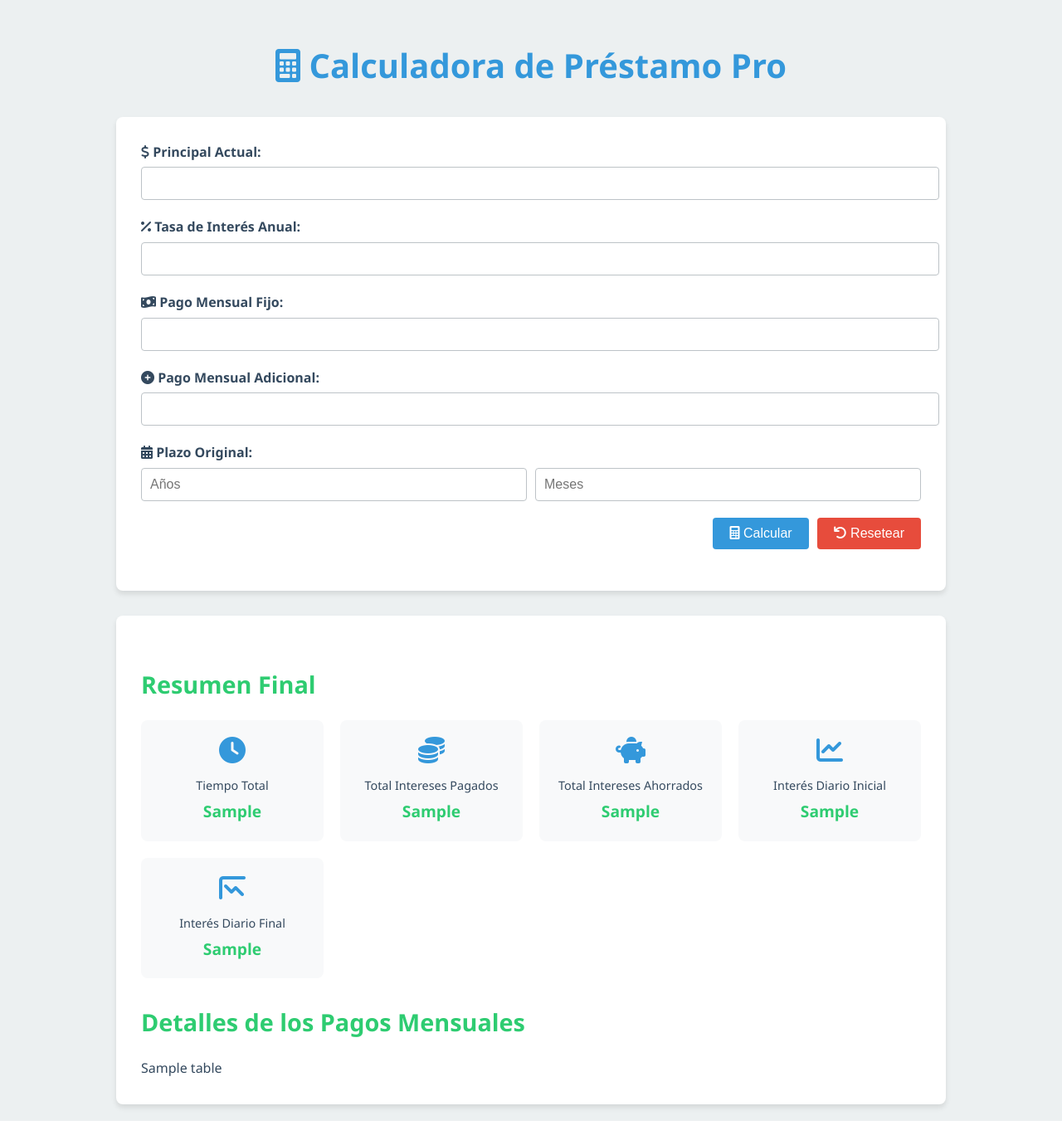
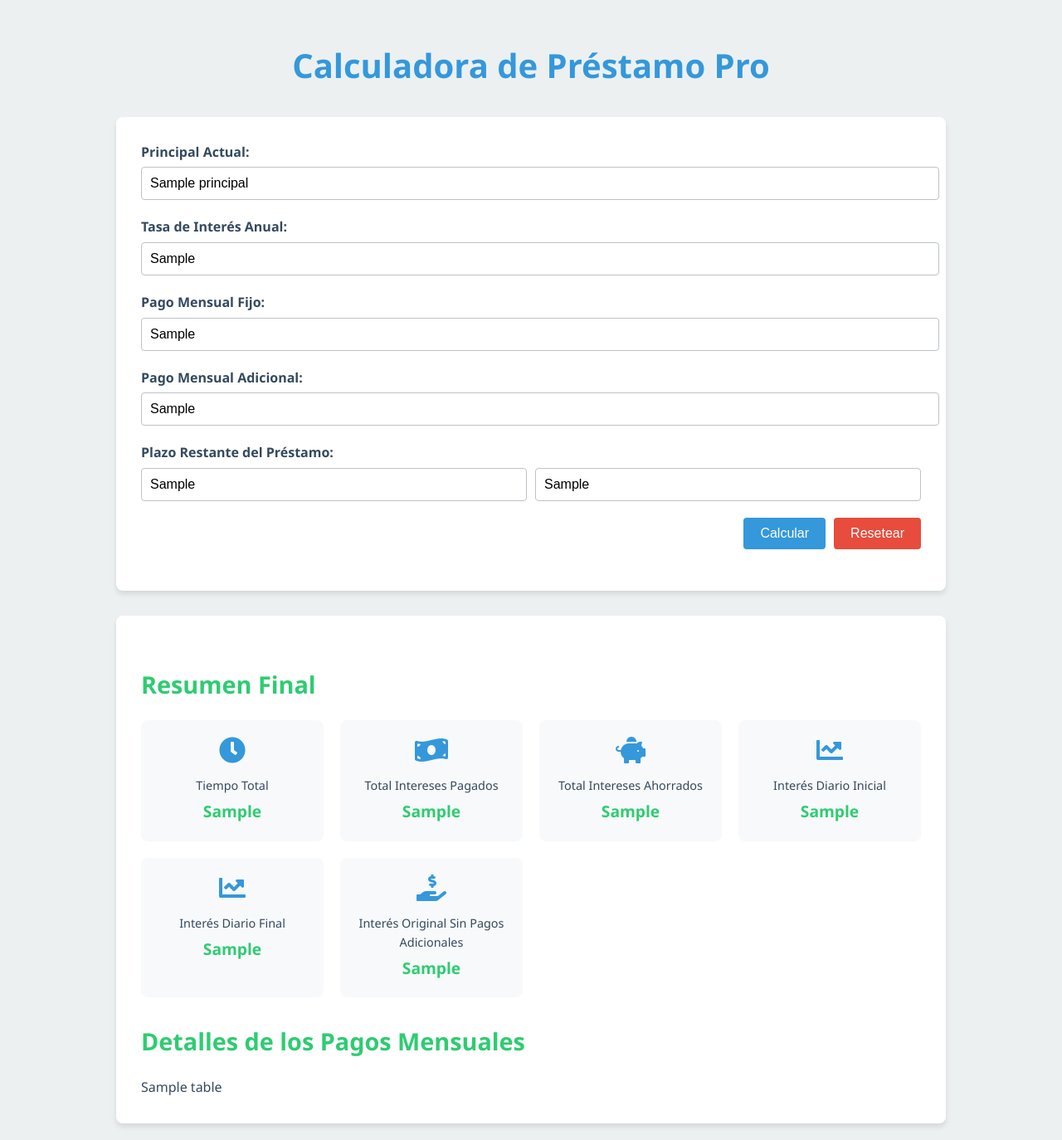
Before and after one commit to jf8989/loan-calculator, a Flask app: template templates/index.html in a window 1280 px wide. Shown: the whole page at 83% size. Before the commit the page ends 1351 px from the top, so only its background shows below. Run offline with Flask 3, Linux system fonts and the light colour scheme; the template is opened without the code that fills it: most values are stand-ins (such as "Sample title", 1, 10 or a date in 2020); parts of the project's set-up code (start-up, migrations or seed data) failed here and were passed over.

Commit message:
fixed the logic.  Everything matches based on the additional payments added.

```diff
--- a/app.py
+++ b/app.py
@@ -1,117 +1,134 @@
 from flask import Flask, request, render_template
 import pandas as pd
 import locale
+import logging
 
 locale.setlocale(locale.LC_ALL, 'en_US.UTF-8')
 
 app = Flask(__name__)
 
+# Set up logging
+logging.basicConfig(level=logging.DEBUG)
+
 def calcular_prestamo(principal, tasa_anual, pago_mensual_fijo, pago_mensual_adicional, plazo_anios, plazo_meses):
-    # Convertir las entradas a tipos numéricos
-    principal = float(principal.replace('$', '').replace(',', ''))
-    tasa_anual = float(tasa_anual.replace('%', ''))
-    pago_mensual_fijo = float(pago_mensual_fijo.replace('$', '').replace(',', ''))
-    pago_mensual_adicional = float(pago_mensual_adicional.replace('$', '').replace(',', ''))
-    plazo_anios = int(plazo_anios)
-    plazo_meses = int(plazo_meses)
+    try:
+        # Convert inputs to appropriate types
+        principal = float(principal.replace('$', '').replace(',', ''))
+        tasa_anual = float(tasa_anual.replace('%', ''))
+        pago_mensual_fijo = float(pago_mensual_fijo.replace('$', '').replace(',', ''))
+        pago_mensual_adicional = float(pago_mensual_adicional.replace('$', '').replace(',', ''))
+        plazo_total_meses = int(plazo_anios) * 12 + int(plazo_meses)
 
-    # Calcular el pago mensual total
-    pago_mensual_total = pago_mensual_fijo + pago_mensual_adicional
+        # Calculate monthly interest rate
+        tasa_mensual = tasa_anual / 12 / 100
 
-    # Calcular la tasa de interés mensual
-    tasa_mensual = tasa_anual / 12 / 100
+        # Calculate daily interest rate (not used in this calculation but kept for completeness)
+        tasa_diaria = tasa_anual / 365 / 100
 
-    # Calcular la tasa de interés diaria (aproximadamente)
-    tasa_diaria = tasa_anual / 365 / 100
+        # Calculate original interest if no additional payments are made
+        total_pagos_original = pago_mensual_fijo * plazo_total_meses
+        interes_original = total_pagos_original - principal
 
-    # Lista para almacenar los resultados mensuales
-    pagos = []
+        pagos = []
+        total_intereses_pagados = 0
+        mes = 0
+        saldo_restante = principal
 
-    # Inicializar variables
-    mes = 0
-    total_intereses_pagados = 0
-    interes_diario_inicial = principal * tasa_diaria
-    interes_diario_final = 0
+        while saldo_restante > 0 and mes < plazo_total_meses:
+            mes += 1
+            interes_mes = saldo_restante * tasa_mensual
+            pago_total = pago_mensual_fijo + pago_mensual_adicional
 
-    # Realizar los cálculos mensuales hasta que el préstamo esté pagado
-    while principal > 0:
-        mes += 1
-        # Calcular el interés del mes actual
-        pago_interes = principal * tasa_mensual
-        pago_principal = pago_mensual_total - pago_interes
+            if saldo_restante + interes_mes < pago_total:
+                # Pay the remaining balance with interest, adjust for last month with additional payments
+                if pago_mensual_adicional > 0:
+                    pago_total = saldo_restante + interes_mes
+                pago_principal = saldo_restante
+                interes_mes = pago_total - pago_principal  # Adjust interest to match the final payment
+                saldo_restante = 0
+            else:
+                pago_principal = pago_total - interes_mes
+                saldo_restante -= pago_principal
 
-        # Asegurarse de no pagar más del saldo restante
-        if pago_principal > principal:
-            pago_principal = principal
-            pago_mensual_total = pago_principal + pago_interes
+            total_intereses_pagados += interes_mes
 
-        # Reducir el principal
-        principal -= pago_principal
-        total_intereses_pagados += pago_interes
+            pagos.append((
+                mes,
+                f"${pago_total:.2f}",
+                f"${interes_mes:.2f}",
+                f"${pago_principal:.2f}",
+                f"${saldo_restante:.2f}"
+            ))
 
-        # Actualizar el interés diario final
-        interes_diario_final = principal * tasa_diaria
+            logging.debug(f"Month {mes}: Pago Total = ${pago_total:.2f}, Interes Mes = ${interes_mes:.2f}, Pago Principal = ${pago_principal:.2f}, Saldo Restante = ${saldo_restante:.2f}")
 
-        # Guardar los resultados del mes
-        pagos.append((
-            mes,
-            f"${pago_mensual_total:.2f}",
-            f"${pago_interes:.2f}",
-            f"${pago_principal:.2f}",
-            f"${principal:.2f}"
-        ))
+            if saldo_restante == 0:
+                break
 
-    # Convertir los resultados a un DataFrame de pandas para facilitar la visualización
-    df = pd.DataFrame(pagos, columns=["Mes", "Pago Mensual Total", "Pago Intereses", "Pago Principal", "Principal Restante"])
+        # Provide feedback about extra interest paid if no additional payments
+        if pago_mensual_adicional == 0 and round(total_intereses_pagados, 2) != round(interes_original, 2):
+            extra_interest = total_intereses_pagados - interes_original
+            feedback = f"Due to the fixed monthly payment, you will end up paying an additional ${extra_interest:.2f} in interest."
+        else:
+            feedback = ""
 
-    # Calcular el interés a pagar si se espera hasta el final del plazo original
-    plazo_total_meses = plazo_anios * 12 + plazo_meses
-    principal_original = principal + sum([float(pago[3].replace('$','')) for pago in pagos])
-    pago_mensual_original = principal_original * tasa_mensual / (1 - (1 + tasa_mensual) ** -plazo_total_meses)
-    interes_a_pagar_si_se_espera = 0
-    principal_temp = principal_original
+        # Calculate interest savings only if there are additional payments
+        ahorro_intereses = interes_original - total_intereses_pagados if pago_mensual_adicional > 0 else 0
 
-    for _ in range(plazo_total_meses):
-        pago_interes_temp = principal_temp * tasa_mensual
-        pago_principal_temp = pago_mensual_original - pago_interes_temp
-        principal_temp -= pago_principal_temp
-        interes_a_pagar_si_se_espera += pago_interes_temp
+        resumen = {
+            "Tiempo Total": f"{mes // 12} años, {mes % 12} meses ({mes} meses en total)",
+            "Total Intereses Pagados": locale.currency(total_intereses_pagados, grouping=True),
+            "Total Intereses Ahorrados": locale.currency(ahorro_intereses, grouping=True),
+            "Interés Diario Inicial": locale.currency(principal * tasa_diaria, grouping=True),
+            "Interés Diario Final": locale.currency(saldo_restante * tasa_diaria, grouping=True),
+            "Interés Original Sin Pagos Adicionales": locale.currency(interes_original, grouping=True),
+            "Feedback": feedback
+        }
 
-    ahorro_intereses = interes_a_pagar_si_se_espera - total_intereses_pagados
+        return pd.DataFrame(pagos, columns=["Mes", "Pago Mensual Total", "Pago Intereses", "Pago Principal", "Principal Restante"]), resumen
 
-    # Calcular el tiempo total en años y meses
-    tiempo_total_anios = mes // 12
-    tiempo_total_meses = mes % 12
-
-    resumen = {
-    "Tiempo Total": f"{tiempo_total_anios} años, {tiempo_total_meses} meses",
-    "Total Intereses Pagados": locale.currency(total_intereses_pagados, grouping=True),
-    "Total Intereses Ahorrados": locale.currency(ahorro_intereses, grouping=True),
-    "Interés Diario Inicial": locale.currency(interes_diario_inicial, grouping=True),
-    "Interés Diario Final": locale.currency(interes_diario_final, grouping=True)
-}
-
-    return df, resumen
+    except Exception as e:
+        app.logger.error(f"Error en el cálculo del préstamo: {str(e)}")
+        raise ValueError(f"Error en el cálculo: {str(e)}")
 
 @app.route("/", methods=["GET", "POST"])
 def index():
+    form_data = {
+        "principal": "",
+        "tasa_anual": "",
+        "pago_mensual_fijo": "",
+        "pago_mensual_adicional": "",
+        "plazo_anios": "",
+        "plazo_meses": ""
+    }
+
     if request.method == "POST":
         try:
-            principal = request.form["principal"]
-            tasa_anual = request.form["tasa_anual"]
-            pago_mensual_fijo = request.form["pago_mensual_fijo"]
-            pago_mensual_adicional = request.form["pago_mensual_adicional"]
-            plazo_anios = request.form["plazo_anios"]
-            plazo_meses = request.form["plazo_meses"]
+            form_data = {
+                "principal": request.form["principal"],
+                "tasa_anual": request.form["tasa_anual"],
+                "pago_mensual_fijo": request.form["pago_mensual_fijo"],
+                "pago_mensual_adicional": request.form["pago_mensual_adicional"],
+                "plazo_anios": request.form["plazo_anios"],
+                "plazo_meses": request.form["plazo_meses"]
+            }
 
-            df_pagos, resumen_final = calcular_prestamo(principal, tasa_anual, pago_mensual_fijo, pago_mensual_adicional, plazo_anios, plazo_meses)
+            df_pagos, resumen_final = calcular_prestamo(
+                form_data["principal"],
+                form_data["tasa_anual"],
+                form_data["pago_mensual_fijo"],
+                form_data["pago_mensual_adicional"],
+                form_data["plazo_anios"],
+                form_data["plazo_meses"]
+            )
 
-            return render_template("index.html", resumen=resumen_final, tables=[df_pagos.to_html(classes='data')], request=request)
+            return render_template("index.html", resumen=resumen_final, tables=[df_pagos.to_html(classes='data')], form_data=form_data)
+        except ValueError as e:
+            return render_template("index.html", error=str(e), form_data=form_data)
         except Exception as e:
-            print(f"Error: {e}")
-            app.logger.error(f"An error occurred: {str(e)}")
-            return render_template("index.html", error="Hubo un error procesando tu solicitud. Por favor, verifica los datos ingresados.", request=request)
-    return render_template("index.html", request=request)
+            app.logger.error(f"Error inesperado: {str(e)}")
+            return render_template("index.html", error="Ocurrió un error inesperado. Por favor, intente nuevamente.", form_data=form_data)
+    return render_template("index.html", form_data=form_data)
 
 if __name__ == "__main__":
     app.run(debug=True)
--- a/static/scripts.js
+++ b/static/scripts.js
@@ -18,7 +18,7 @@ document.addEventListener('DOMContentLoaded', function() {
 
         if (!isValid) {
             event.preventDefault();
-            alert('Please fill in all fields');
+            alert('Por favor, complete todos los campos');
         } else {
             resultsContainer.style.opacity = '0';
             setTimeout(() => {
@@ -58,6 +58,7 @@ function resetForm() {
         setTimeout(() => {
             input.style.backgroundColor = 'white';
         }, 500);
+        input.style.borderColor = ''; // Reset border color
     });
 }
 
@@ -76,3 +77,10 @@ function formatCurrency(input) {
     });
     input.value = formatter.format(value);
 }
+
+// Function to update summary text
+function updateSummaryText(principal, tasaAnual, pagoMensualFijo, pagoMensualAdicional) {
+    const summaryText = document.getElementById('summary-text');
+    const currentDate = new Date().toLocaleDateString('es-ES');
+    summaryText.textContent = `Para pagar un préstamo cuyo principal a la fecha actual, ${currentDate}, con una tasa de interés del ${tasaAnual}% anual, pagando de manera fija $${pagoMensualFijo} al mes y aplicando un pago adicional mensual de $${pagoMensualAdicional}:`;
+}
--- a/static/styles.css
+++ b/static/styles.css
@@ -48,6 +48,7 @@ form {
 
 .form-group {
     margin-bottom: 20px;
+    position: relative;
 }
 
 label {
@@ -114,6 +115,10 @@ button {
     margin-top: 30px;
 }
 
+.hidden {
+    display: none;
+}
+
 .summary-grid {
     display: grid;
     grid-template-columns: repeat(auto-fit, minmax(200px, 1fr));
@@ -149,6 +154,12 @@ button {
     color: var(--secondary-color);
 }
 
+#summary-text {
+    margin-bottom: 20px;
+    font-style: italic;
+    color: var(--text-color);
+}
+
 table {
     width: 100%;
     border-collapse: collapse;
@@ -168,6 +179,15 @@ th {
 
 tr:nth-child(even) {
     background-color: #f8f9fa;
+}
+
+.error-message {
+    background-color: #ffebee;
+    color: #c62828;
+    padding: 10px;
+    border-radius: 4px;
+    margin-bottom: 20px;
+    border: 1px solid #ef9a9a;
 }
 
 @media (max-width: 768px) {
@@ -222,12 +242,3 @@ tr:nth-child(even) {
         font-weight: bold;
     }
 }
-
-.error-message {
-    background-color: #ffebee;
-    color: #c62828;
-    padding: 10px;
-    border-radius: 4px;
-    margin-bottom: 20px;
-    border: 1px solid #ef9a9a;
-}
--- a/templates/index.html
+++ b/templates/index.html
@@ -6,106 +6,112 @@
     <title>Calculadora de Préstamo Pro</title>
     <link
       rel="stylesheet"
-      href="{{ url_for('static', filename='styles.css') }}"
+      href="https://cdnjs.cloudflare.com/ajax/libs/font-awesome/5.15.3/css/all.min.css"
     />
     <link
       rel="stylesheet"
-      href="https://cdnjs.cloudflare.com/ajax/libs/font-awesome/6.0.0-beta3/css/all.min.css"
+      href="{{ url_for('static', filename='styles.css') }}"
     />
+    <script src="{{ url_for('static', filename='scripts.js') }}" defer></script>
   </head>
   <body>
     <div class="container">
       <header>
-        <h1><i class="fas fa-calculator"></i> Calculadora de Préstamo Pro</h1>
+        <h1>Calculadora de Préstamo Pro</h1>
       </header>
+
       <main>
-        <form method="POST" action="/" id="loanForm">
+        <form id="loanForm" method="POST">
           <div class="form-group">
-            <label for="principal"
-              ><i class="fas fa-dollar-sign"></i> Principal Actual:</label
-            >
+            <label for="principal">Principal Actual:</label>
             <input
               type="text"
               id="principal"
               name="principal"
-              value="{{ request.form.principal }}"
+              value="{{ form_data.principal }}"
               required
-              aria-label="Principal Actual"
+              title="El monto actual que debes del préstamo"
             />
           </div>
+
           <div class="form-group">
-            <label for="tasa_anual"
-              ><i class="fas fa-percentage"></i> Tasa de Interés Anual:</label
-            >
+            <label for="tasa_anual">Tasa de Interés Anual:</label>
             <input
               type="text"
               id="tasa_anual"
               name="tasa_anual"
-              value="{{ request.form.tasa_anual }}"
+              value="{{ form_data.tasa_anual }}"
               required
+              title="La tasa de interés anual del préstamo"
             />
           </div>
+
           <div class="form-group">
-            <label for="pago_mensual_fijo"
-              ><i class="fas fa-money-bill-wave"></i> Pago Mensual Fijo:</label
-            >
+            <label for="pago_mensual_fijo">Pago Mensual Fijo:</label>
             <input
               type="text"
               id="pago_mensual_fijo"
               name="pago_mensual_fijo"
-              value="{{ request.form.pago_mensual_fijo }}"
+              value="{{ form_data.pago_mensual_fijo }}"
               required
+              title="El pago mensual que estás obligado a hacer"
             />
           </div>
+
           <div class="form-group">
-            <label for="pago_mensual_adicional"
-              ><i class="fas fa-plus-circle"></i> Pago Mensual Adicional:</label
-            >
+            <label for="pago_mensual_adicional">Pago Mensual Adicional:</label>
             <input
               type="text"
               id="pago_mensual_adicional"
               name="pago_mensual_adicional"
-              value="{{ request.form.pago_mensual_adicional }}"
+              value="{{ form_data.pago_mensual_adicional }}"
               required
+              title="Cualquier pago adicional que desees hacer cada mes"
             />
           </div>
+
           <div class="form-group plazo-group">
-            <label><i class="fas fa-calendar-alt"></i> Plazo Original:</label>
+            <label for="plazo_anios">Plazo Restante del Préstamo:</label>
             <div class="plazo-inputs">
               <input
                 type="text"
                 id="plazo_anios"
                 name="plazo_anios"
-                value="{{ request.form.plazo_anios }}"
+                value="{{ form_data.plazo_anios }}"
                 required
-                placeholder="Años"
+                title="Años restantes del préstamo"
               />
               <input
                 type="text"
                 id="plazo_meses"
                 name="plazo_meses"
-                value="{{ request.form.plazo_meses }}"
+                value="{{ form_data.plazo_meses }}"
                 required
-                placeholder="Meses"
+                title="Meses adicionales restantes del préstamo"
               />
             </div>
           </div>
+
           <div class="form-group button-group">
-            <button type="submit" class="btn-calculate">
-              <i class="fas fa-calculator"></i> Calcular
-            </button>
+            <button type="submit" class="btn-calculate">Calcular</button>
             <button type="button" class="btn-reset" onclick="resetForm()">
-              <i class="fas fa-undo"></i> Resetear
+              Resetear
             </button>
           </div>
         </form>
+
         {% if error %}
         <div class="error-message">{{ error }}</div>
         {% endif %}
-        <div id="results" class="results-container">
+
+        <div
+          id="results"
+          class="results-container {% if not resumen %}hidden{% endif %}"
+        >
           {% if resumen %}
           <div class="summary">
             <h2>Resumen Final</h2>
+            <p id="summary-text"></p>
             <div class="summary-grid">
               <div class="summary-item">
                 <i class="fas fa-clock"></i>
@@ -113,7 +119,7 @@
                 <strong>{{ resumen['Tiempo Total'] }}</strong>
               </div>
               <div class="summary-item">
-                <i class="fas fa-coins"></i>
+                <i class="fas fa-money-bill-wave"></i>
                 <p>Total Intereses Pagados</p>
                 <strong>{{ resumen['Total Intereses Pagados'] }}</strong>
               </div>
@@ -128,13 +134,19 @@
                 <strong>{{ resumen['Interés Diario Inicial'] }}</strong>
               </div>
               <div class="summary-item">
-                <i class="fas fa-chart-line fa-flip-vertical"></i>
+                <i class="fas fa-chart-line"></i>
                 <p>Interés Diario Final</p>
                 <strong>{{ resumen['Interés Diario Final'] }}</strong>
               </div>
+              <div class="summary-item">
+                <i class="fas fa-hand-holding-usd"></i>
+                <p>Interés Original Sin Pagos Adicionales</p>
+                <strong>{{ resumen['Interés Original Sin Pagos Adicionales'] }}</strong>
+              </div>
             </div>
           </div>
-          {% endif %} {% if tables %}
+          {% endif %}
+          {% if tables %}
           <div class="payment-details">
             <h2>Detalles de los Pagos Mensuales</h2>
             {{ tables[0]|safe }}
@@ -143,6 +155,5 @@
         </div>
       </main>
     </div>
-    <script src="{{ url_for('static', filename='scripts.js') }}"></script>
   </body>
 </html>
```
